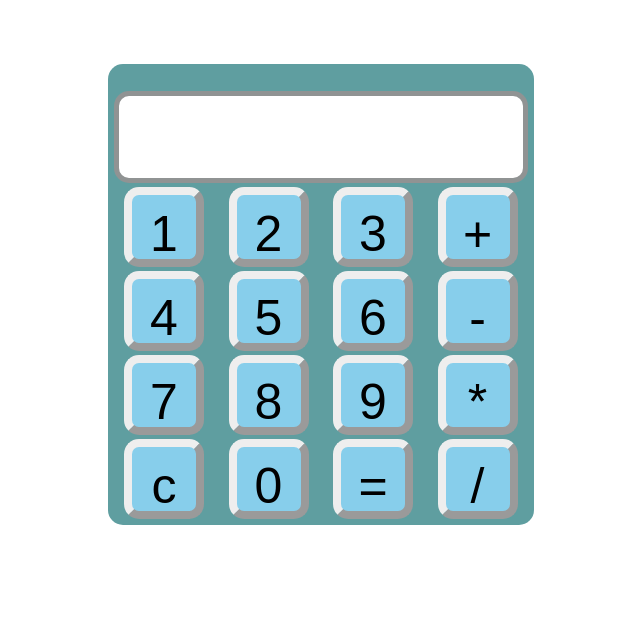
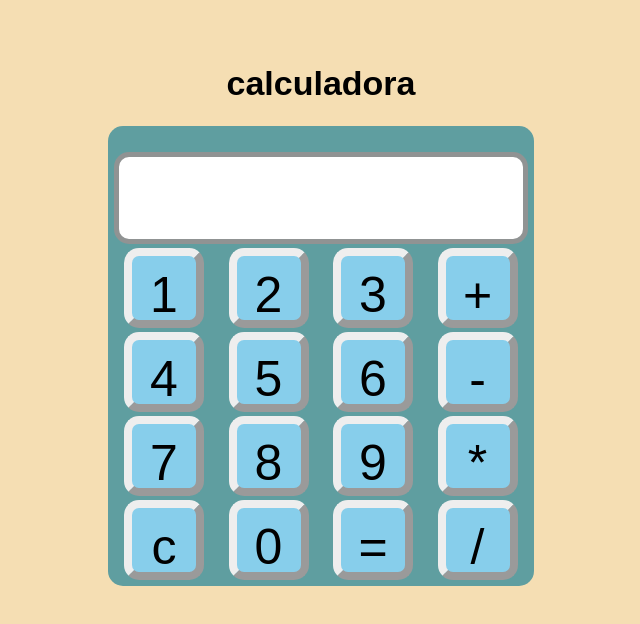
Before and after one commit to ome01perez/calculadora, a plain HTML site: page index.html in a window 1280 px wide. Shown: the whole page, without its empty margins (319-959 px from the left). Drawn offline with Linux system fonts and the light colour scheme.

Commit message:
actualizacion1

```diff
--- a/css/estilo.css
+++ b/css/estilo.css
@@ -1,5 +1,6 @@
 body {
     margin-top: 5%;  font: 80px arial,helvetica,sans-serif; font-size:50px;
+    background-color: wheat;
 }
 
 table {
@@ -26,3 +27,7 @@ input{
     font-size: 50px;
 }
 button{padding: 10px; }
+h1{
+    font-size: 34px;
+    text-align: center;
+}
--- a/index.html
+++ b/index.html
@@ -8,7 +8,7 @@
    <link rel="stylesheet" href="css/estilo.css">
 </head>
 <body>
-
+    <h1>calculadora</h1>
       <center>
           <form>
               <table>
```
